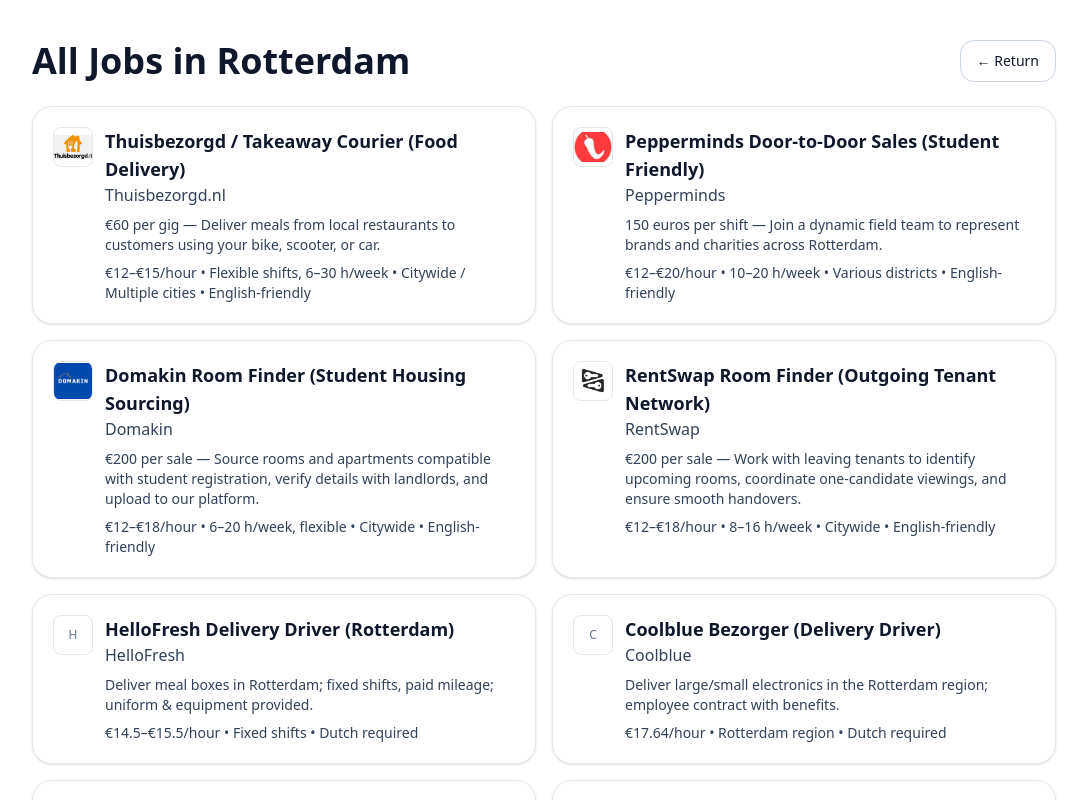
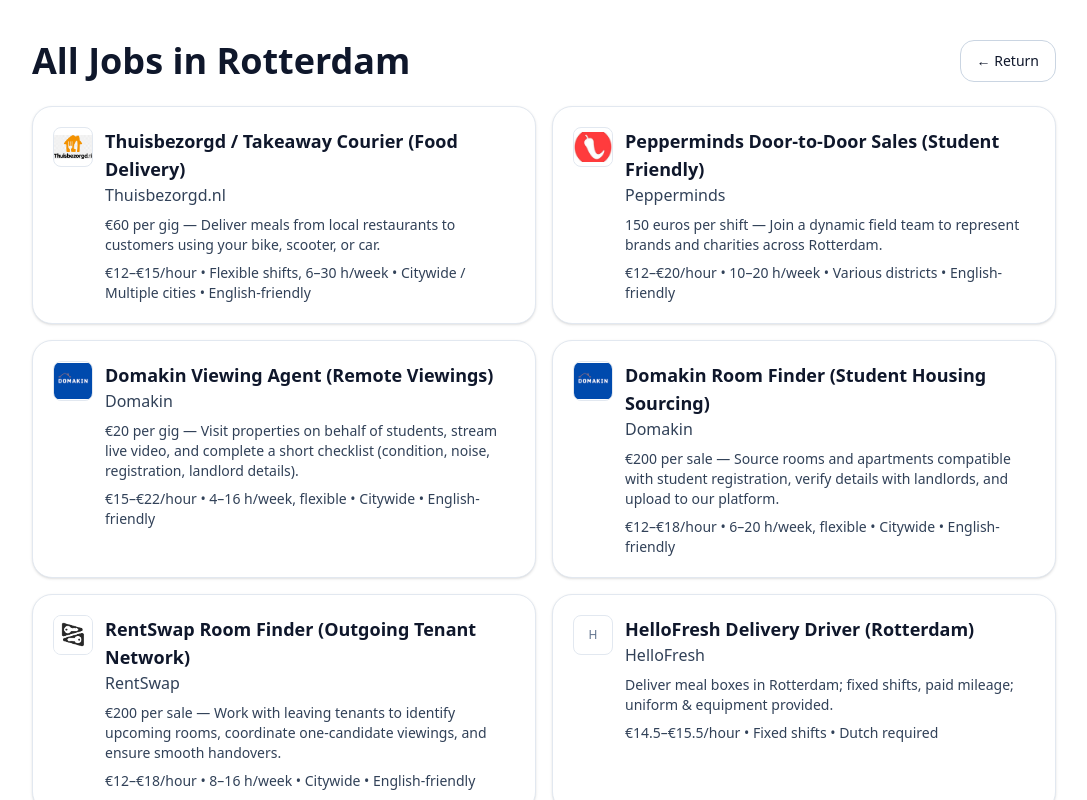
Before and after one commit to LazarPopov/studentjobrotterdam, a Next.js app in the folder studentjobs/: page /jobs in a window 1280 px wide. Shown: the top 800 px of the page, without its empty margins (96-1183 px from the left). Built offline with nearby package versions, Linux system fonts and the light colour scheme.

Commit message:
adding sava takaaway refferal

```diff
--- a/studentjobs/src/data/jobs.ts
+++ b/studentjobs/src/data/jobs.ts
@@ -109,7 +109,7 @@ const RAW_JOBS: RawJob[] = [
   datePosted: new Date().toISOString().slice(0, 10),
   validThrough: "2025-12-31",
   categories: ["delivery", "fieldwork"],
-  featured: false,
+  featured: true,
   perGigAmount: 60, // average earning per delivery hour
   logoUrl: "/logos/thuisbezorgd.png",
   logoAlt: "Thuisbezorgd.nl logo",
@@ -140,32 +140,32 @@ const RAW_JOBS: RawJob[] = [
     logoAlt: "Pepperminds logo",
     externalUrl: "https://www.pepperminds.nl/makeithappen/?mkt=LZ&utm_source=viavia&utm_medium=crewapp&utm_campaign=makeithappen",
   },
-  // {
-  //   slug: "domakin-viewing-agent-rotterdam",
-  //   title: "Domakin Viewing Agent (Remote Viewings)",
-  //   orgName: "Domakin",
-  //   descriptionHtml:
-  //     "<p>Visit properties on behalf of students, stream live video, and complete a short checklist (condition, noise, registration, landlord details). Flexible shifts; training provided.</p><ul><li>Equipment: smartphone with data</li><li>Each viewing ~30–45 minutes</li><li>Bonus for fast response times</li></ul>",
-  //   employmentType: "PART_TIME",
-  //   baseSalaryMin: 15,
-  //   baseSalaryMax: 22,
-  //   currency: "EUR",
-  //   payUnit: "HOUR",
-  //   addressLocality: "Rotterdam",
-  //   area: "Citywide",
-  //   englishFriendly: true,
-  //   workHours: "4–16 h/week, flexible",
-  //   datePosted: new Date().toISOString().slice(0, 10),
-  //   validThrough: "2025-12-31",
-  //   categories: ["fieldwork", "events"],
-  //   featured: false,
-  //   // amounts for short description
-  //   perGigAmount: 20,                              // €20 per gig
-  //   // logo
-  //   logoUrl: "/logos/domakin.png",
-  //   logoAlt: "Domakin logo",
-  //   externalUrl: "https://www.domakin.nl/contact"
-  // },
+  {
+    slug: "domakin-viewing-agent-rotterdam",
+    title: "Domakin Viewing Agent (Remote Viewings)",
+    orgName: "Domakin",
+    descriptionHtml:
+      "<p>Visit properties on behalf of students, stream live video, and complete a short checklist (condition, noise, registration, landlord details). Flexible shifts; training provided.</p><ul><li>Equipment: smartphone with data</li><li>Each viewing ~30–45 minutes</li><li>Bonus for fast response times</li></ul>",
+    employmentType: "PART_TIME",
+    baseSalaryMin: 15,
+    baseSalaryMax: 22,
+    currency: "EUR",
+    payUnit: "HOUR",
+    addressLocality: "Rotterdam",
+    area: "Citywide",
+    englishFriendly: true,
+    workHours: "4–16 h/week, flexible",
+    datePosted: new Date().toISOString().slice(0, 10),
+    validThrough: "2025-12-31",
+    categories: ["fieldwork", "events"],
+    featured: false,
+    // amounts for short description
+    perGigAmount: 20,                              // €20 per gig
+    // logo
+    logoUrl: "/logos/domakin.png",
+    logoAlt: "Domakin logo",
+    externalUrl: "https://www.domakin.nl/contact"
+  },
   {
     slug: "domakin-room-finder-rotterdam",
     title: "Domakin Room Finder (Student Housing Sourcing)",
```
